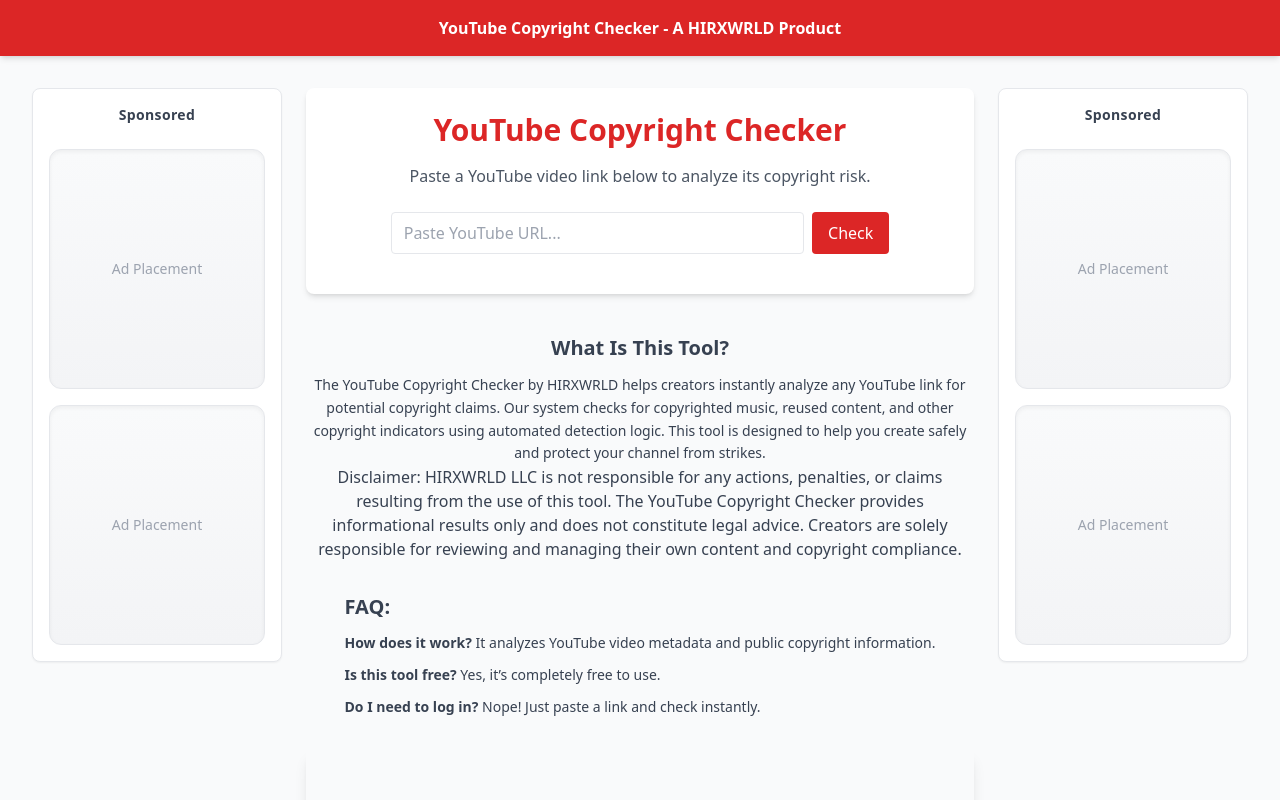
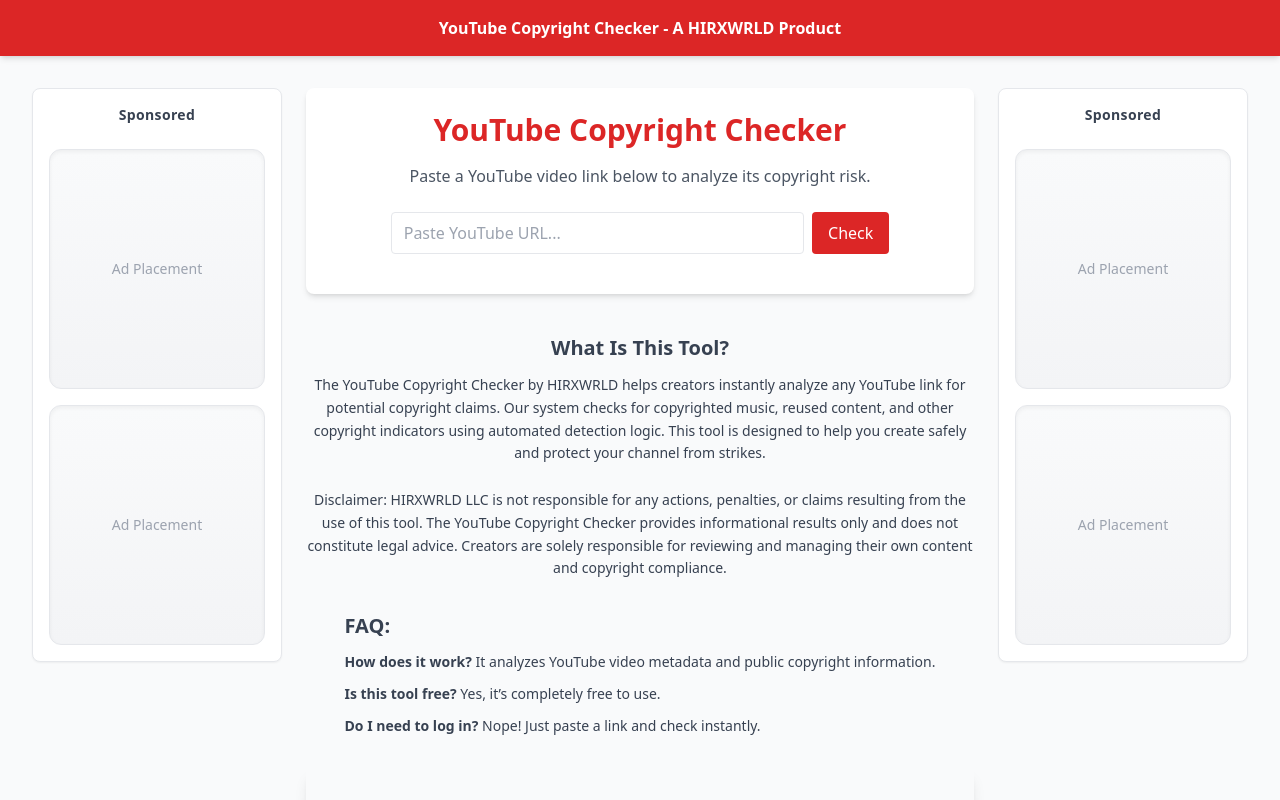
Before and after one commit to T-Sukihiro-T/youtube-copyright-checker, a Next.js app: page / in a window 1280 px wide. Shown: the top 800 px of the page. Built offline with nearby package versions, Linux system fonts and the light colour scheme.

Commit message:
Adding styling to covering my ass

```diff
--- a/app/page.js
+++ b/app/page.js
@@ -79,7 +79,9 @@
             and protect your channel from strikes.
           </p>
 
-          <p>
+          <br></br>
+
+          <p className="text-sm leading-relaxed">
             Disclaimer: HIRXWRLD LLC is not responsible for any actions, penalties, or
             claims resulting from the use of this tool. The YouTube Copyright Checker provides
             informational results only and does not constitute legal advice. Creators are
```
